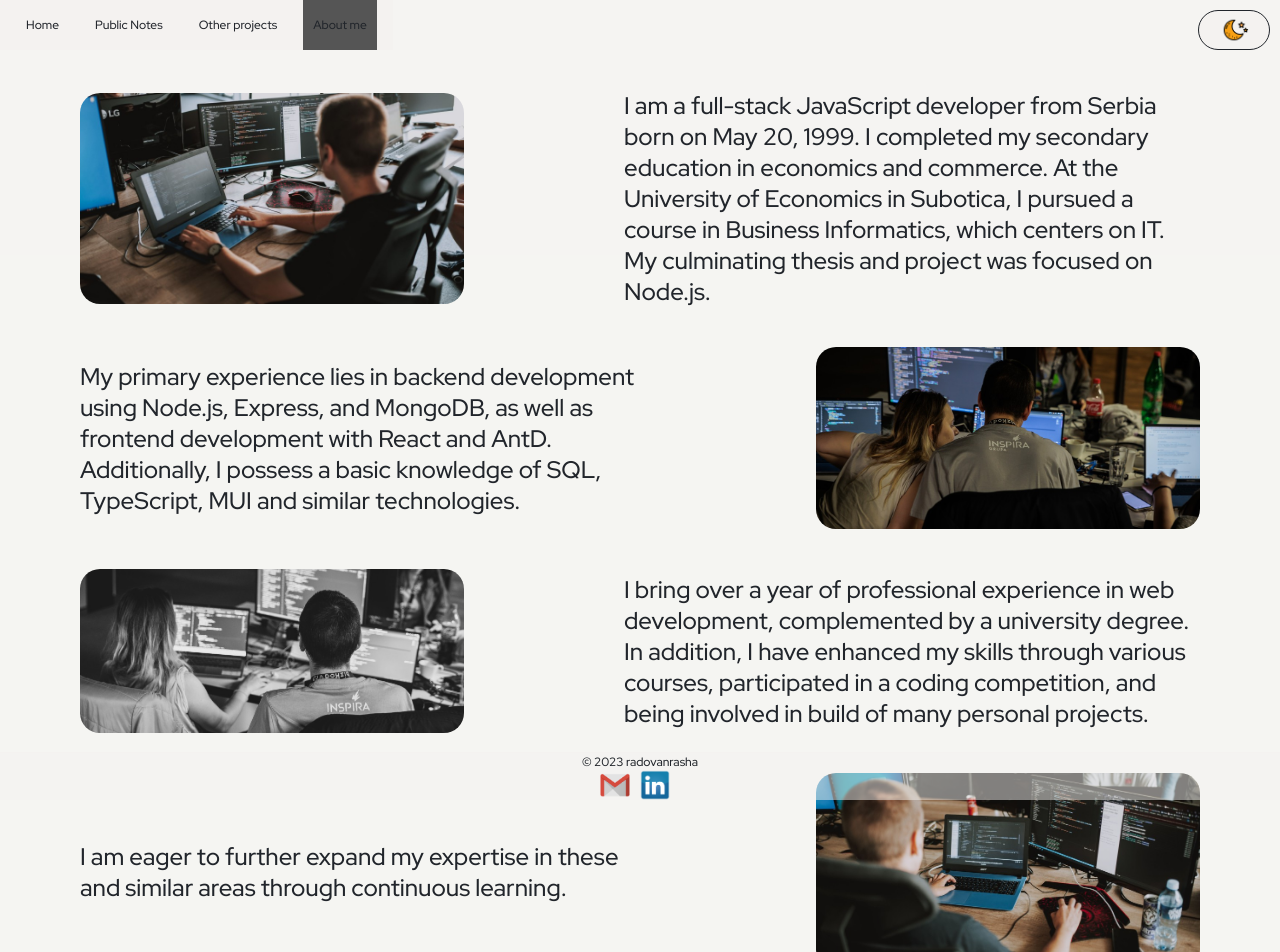
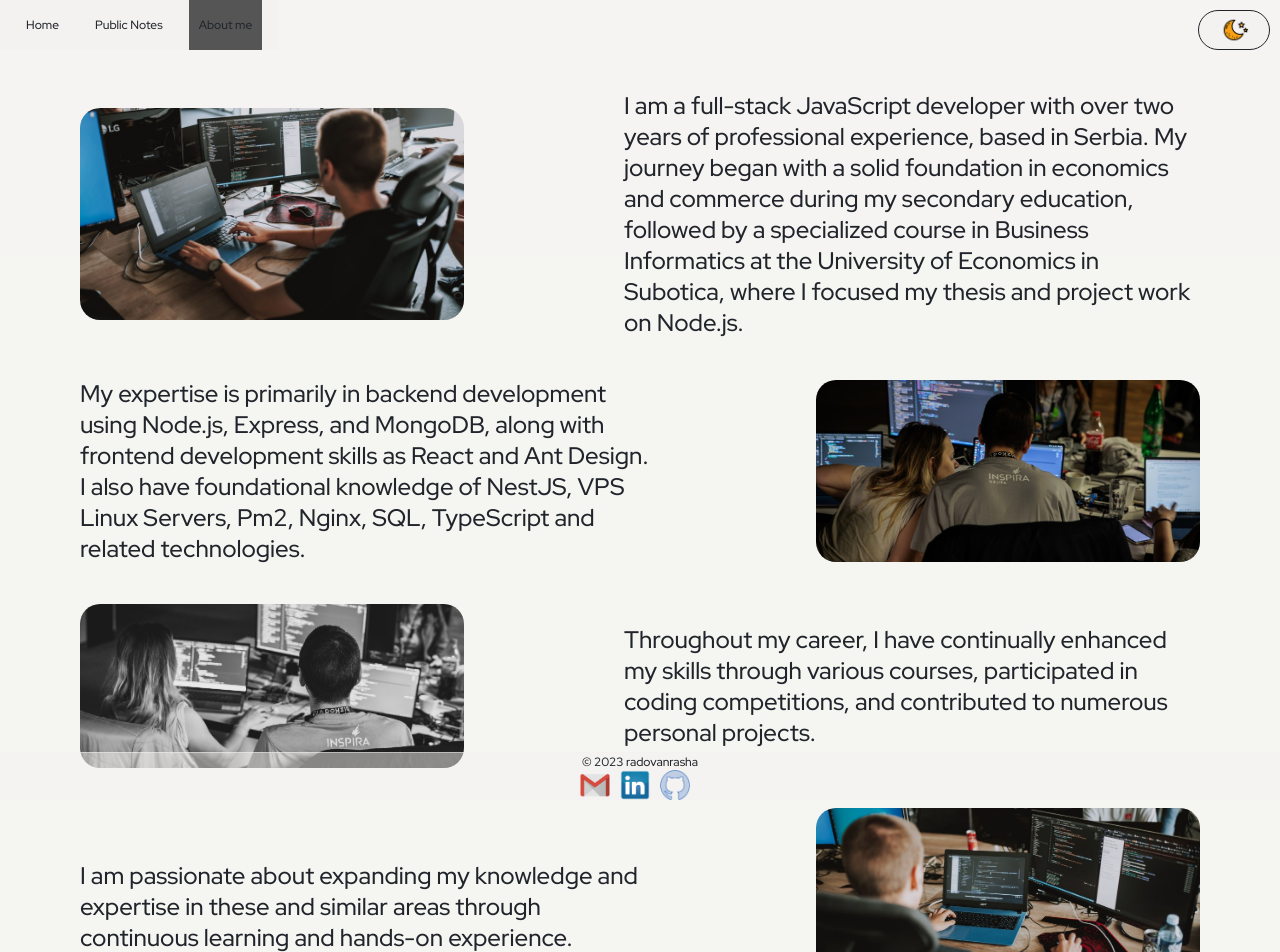
Before and after one commit to radovanrasha/notes-front, a React (Create React App) app: page /about in a window 1280 px wide. Shown: the top 952 px of the page. Built offline with nearby package versions, Linux system fonts and the light colour scheme.

Commit message:
Delete projects page, changed about me and footer

```diff
--- a/src/App.js
+++ b/src/App.js
@@ -4,7 +4,6 @@ import { ThemeProvider } from "./ThemeContext";
 import { Route, Routes, useLocation } from "react-router-dom";
 import NavBar from "./components/NavBar";
 import Footer from "./components/Footer";
-import Projects from "./pages/Projects";
 import About from "./pages/About";
 import PublicNotes from "./pages/PublicNotes";
 import PublicNote from "./pages/PublicNote";
@@ -59,8 +58,6 @@ function App() {
               }
             ></Route>
 
-            <Route path="/projects" element={<Projects></Projects>}></Route>
-
             <Route
               path="/notes"
               element={
--- a/src/components/Footer.js
+++ b/src/components/Footer.js
@@ -1,16 +1,21 @@
 import gmail from "../assets/gmail.png";
 import linkedin from "../assets/linkedin.png";
+import github from "../assets/github.png";
 
 const Footer = () => {
   return (
     <div className="footer">
       <p> &copy; 2023 radovanrasha</p>
       <div>
-        <a href="mailto:ivanovicradovan18@gmail.com">
+        <a href="mailto:ivanovicradovan18@gmail.com" target="_blank">
           <img className="footerIcon" src={gmail} alt="Profile" />
         </a>
-        <a href="https://www.linkedin.com/in/radovanrasha/">
+        <a href="https://www.linkedin.com/in/radovanrasha/" target="_blank">
           <img className="footerIcon" src={linkedin} alt="Profile" />
+        </a>
+
+        <a href="https://www.github.com/radovanrasha/" target="_blank">
+          <img className="footerIcon" src={github} alt="Profile" />
         </a>
       </div>
 
--- a/src/components/NavBar.js
+++ b/src/components/NavBar.js
@@ -72,9 +72,6 @@ export default function () {
           <CustomLink setMenuActive={setMenuActive} to="/public-notes">
             Public Notes
           </CustomLink>
-          <CustomLink setMenuActive={setMenuActive} to="/projects">
-            Other projects
-          </CustomLink>
           <CustomLink setMenuActive={setMenuActive} to="/about">
             About me
           </CustomLink>
--- a/src/pages/About.js
+++ b/src/pages/About.js
@@ -17,21 +17,23 @@ const About = () => {
         />
         <div class="text-content">
           <p className="leftslide" style={{ animationDelay: `${1 * 0.3}s` }}>
-            I am a full-stack JavaScript developer from Serbia born on May 20,
-            1999. I completed my secondary education in economics and commerce.
-            At the University of Economics in Subotica, I pursued a course in
-            Business Informatics, which centers on IT. My culminating thesis and
-            project was focused on Node.js.
+            I am a full-stack JavaScript developer with over two years of
+            professional experience, based in Serbia. My journey began with a
+            solid foundation in economics and commerce during my secondary
+            education, followed by a specialized course in Business Informatics
+            at the University of Economics in Subotica, where I focused my
+            thesis and project work on Node.js.
           </p>
         </div>
       </div>
       <div className="about-row">
         <div class="text-content">
           <p className="rightslide" style={{ animationDelay: `${2 * 0.3}s` }}>
-            My primary experience lies in backend development using Node.js,
-            Express, and MongoDB, as well as frontend development with React and
-            AntD. Additionally, I possess a basic knowledge of SQL, TypeScript,
-            MUI and similar technologies.
+            My expertise is primarily in backend development using Node.js,
+            Express, and MongoDB, along with frontend development skills as
+            React and Ant Design. I also have foundational knowledge of NestJS,
+            VPS Linux Servers, Pm2, Nginx, SQL, TypeScript and related
+            technologies.
           </p>
         </div>
         <img
@@ -50,18 +52,18 @@ const About = () => {
         />
         <div class="text-content">
           <p className="leftslide" style={{ animationDelay: `${3 * 0.3}s` }}>
-            I bring over a year of professional experience in web development,
-            complemented by a university degree. In addition, I have enhanced my
-            skills through various courses, participated in a coding
-            competition, and being involved in build of many personal projects.
+            Throughout my career, I have continually enhanced my skills through
+            various courses, participated in coding competitions, and
+            contributed to numerous personal projects.
           </p>
         </div>
       </div>
       <div className="about-row">
         <div class="text-content">
           <p className="rightslide" style={{ animationDelay: `${4 * 0.3}s` }}>
-            I am eager to further expand my expertise in these and similar areas
-            through continuous learning.
+            I am passionate about expanding my knowledge and expertise in these
+            and similar areas through continuous learning and hands-on
+            experience.
           </p>
         </div>
         <img
--- a/src/pages/Projects.js
+++ /dev/null
@@ -1,89 +0,0 @@
-import portfolio from "../assets/portfolio.png";
-import weatherapp from "../assets/weatherapp.png";
-
-const Projects = () => {
-  return (
-    <div className="container">
-      <p className="header-div"> &lt;Projects/&gt;</p>
-      <div class="container">
-        <div class="profile-wrapper">
-          <div class="profile">
-            <div class="profile-image">
-              <img src={portfolio} alt="Profile" />
-            </div>
-            <ul class="social-icons">
-              <li>
-                <a
-                  href="https://radovanrasha.onrender.com"
-                  title="Portfolio Website"
-                >
-                  <svg
-                    style={{ color: "black" }}
-                    width="24"
-                    height="24"
-                    viewBox="0 0 24 24"
-                    fill="none"
-                    stroke="currentColor"
-                    strokeWidth="2"
-                    strokeLinecap="round"
-                    strokeLinejoin="round"
-                  >
-                    <path d="M7,6 L3,12 L7,18"></path>
-                    <path d="M10,18 L14,6"></path>
-                    <path d="M17,6 L21,12 L17,18"></path>
-                  </svg>
-                </a>
-              </li>
-            </ul>
-            <div class="profile-name">
-              <h2>Portfolio website</h2>
-              <div class="profile-bio">
-                This is my personal portfolio website. On this site i presented
-                myself and all of my skills.
-              </div>
-            </div>
-          </div>
-        </div>
-        <div class="profile-wrapper">
-          <div class="profile">
-            <div class="profile-image">
-              <img src={weatherapp} alt="Profile" />
-            </div>
-            <ul class="social-icons">
-              <li>
-                <a
-                  href="https://weatherapp-radovanrasha.onrender.com"
-                  title="Weather Website"
-                >
-                  <svg
-                    style={{ color: "black" }}
-                    width="24"
-                    height="24"
-                    viewBox="0 0 24 24"
-                    fill="none"
-                    stroke="currentColor"
-                    strokeWidth="2"
-                    strokeLinecap="round"
-                    strokeLinejoin="round"
-                  >
-                    <path d="M7,6 L3,12 L7,18"></path>
-                    <path d="M10,18 L14,6"></path>
-                    <path d="M17,6 L21,12 L17,18"></path>
-                  </svg>
-                </a>
-              </li>
-            </ul>
-            <div class="profile-name">
-              <h2>Weather website</h2>
-              <div class="profile-bio">
-                This is website that I made using React and two free APIs.
-              </div>
-            </div>
-          </div>
-        </div>
-      </div>
-    </div>
-  );
-};
-
-export default Projects;
```
Also changed, not shown: src/assets/github.png (added).
